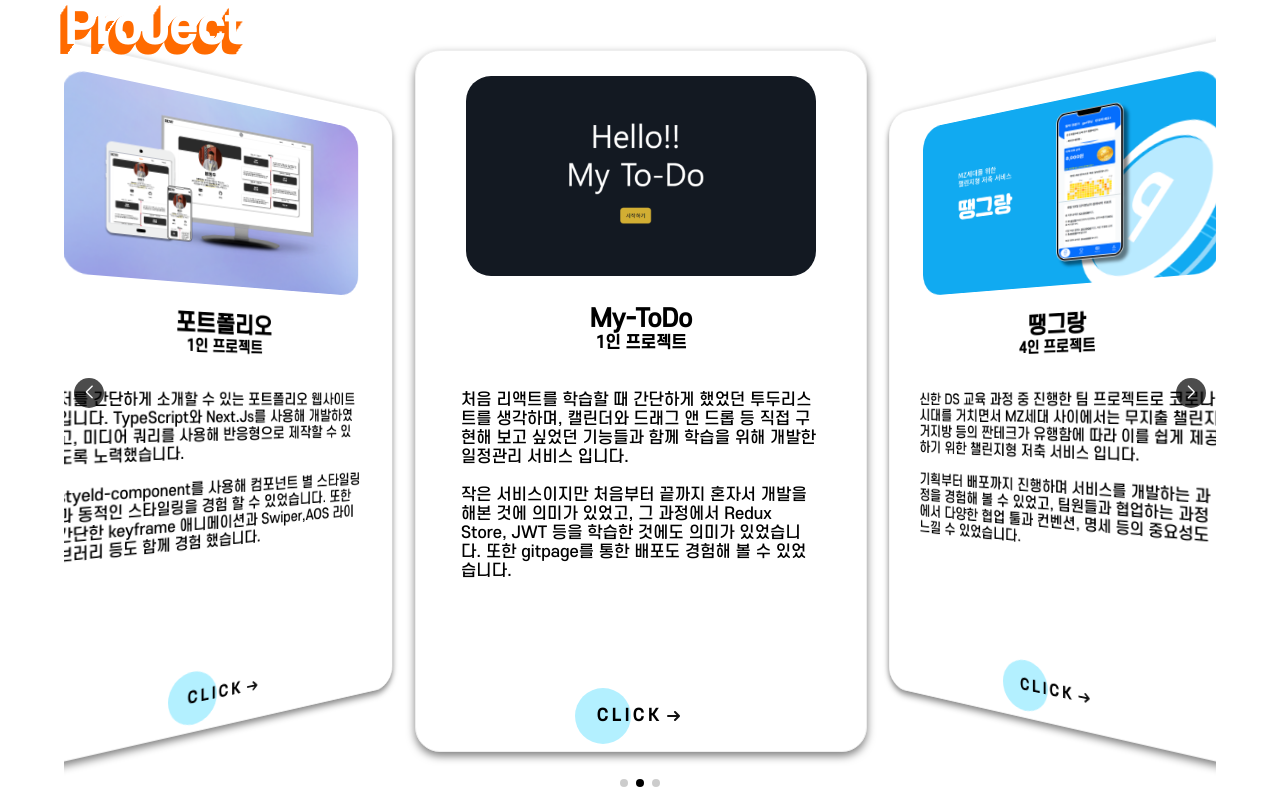
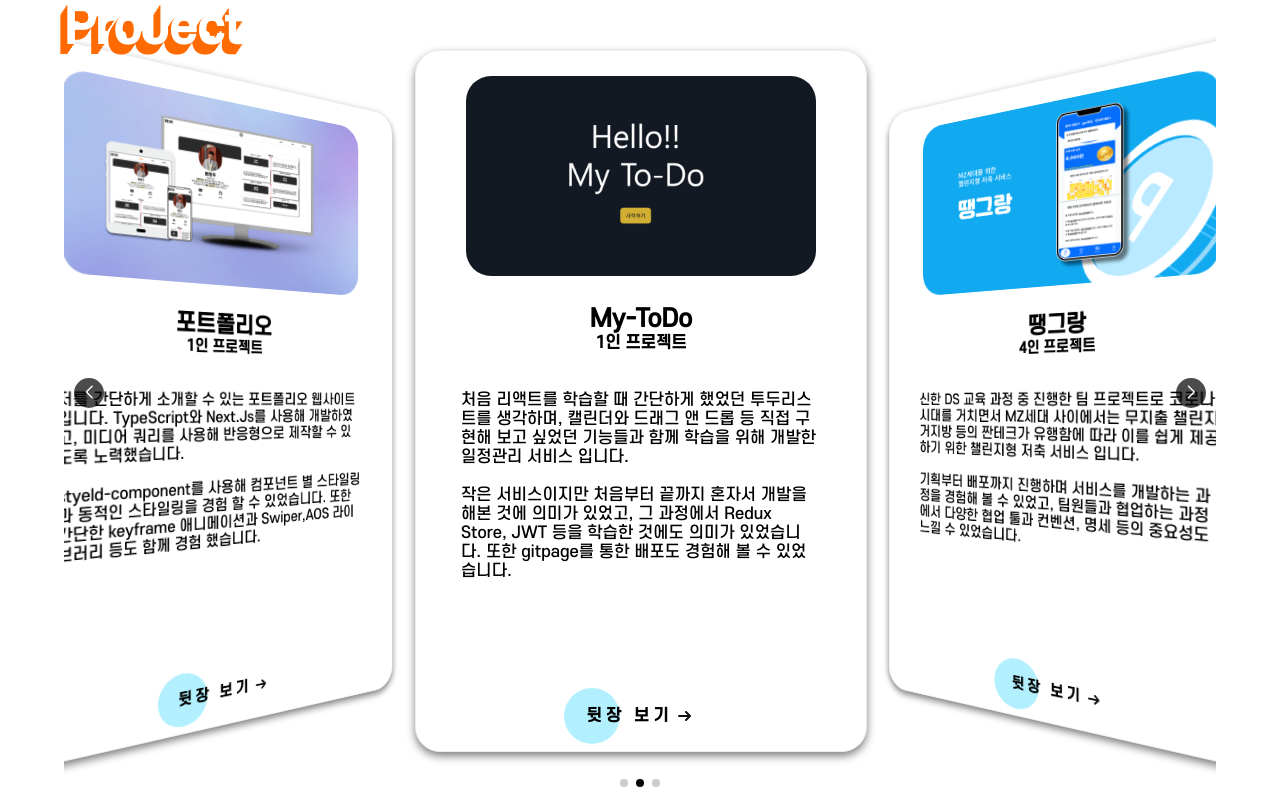
Before and after one commit to BaeDongWoo/BDW_Portfolio, a Next.js app: page / in a window 1280 px wide. Shown: the part 2565-3365 px from the top of the page. Built offline with nearby package versions, Linux system fonts and the light colour scheme.

Commit message:
refactor:change click text

```diff
--- a/src/components/pages/page4/back.tsx
+++ b/src/components/pages/page4/back.tsx
@@ -46,7 +46,7 @@ const Back = ({ backData, handleFlip }: propsType) => {
           <path d="M1,5 L11,5"></path>
           <polyline points="4 1 0 5 4 9"></polyline>
         </svg>
-        <span>Click</span>
+        <span>앞장 보기</span>
       </div>
     </BackContainer>
   );
--- a/src/components/pages/page4/front.tsx
+++ b/src/components/pages/page4/front.tsx
@@ -15,7 +15,7 @@ const Front = ({ frontData, handleFlip }: propsType) => {
       </ProjectTitle>
       <Discription>{frontData.discript}</Discription>
       <div className="cta" onClick={handleFlip}>
-        <span>Click</span>
+        <span>뒷장 보기</span>
         <svg width="13px" height="10px" viewBox="0 0 13 10">
           <path d="M1,5 L11,5"></path>
           <polyline points="8 1 12 5 8 9"></polyline>
```
